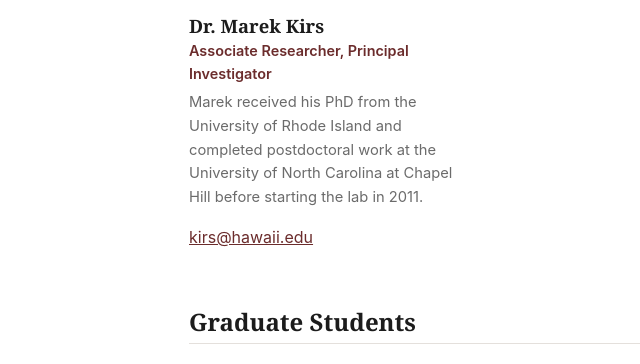
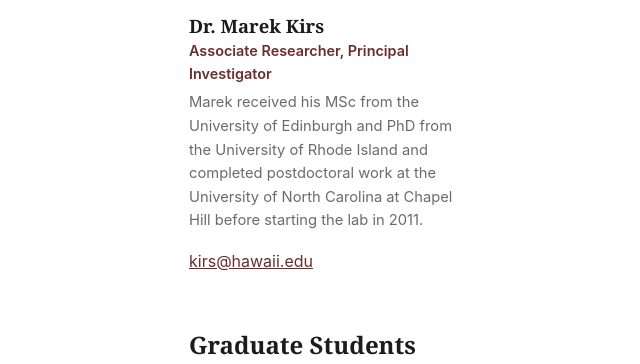
Before and after one commit to MarekKirs/marekkirs.github.io, a Jekyll site: the page built from team.md, in a window 1280 px wide and 900 px high, scrolled down 329 px, cut to the strip 167-531 px from the top of the window. Shown: the whole strip, without its empty margins (25-665 px from the left). Built offline with Jekyll 4.4.1, drawn with Linux system fonts in a browser that asks for light colours.

Commit message:
Update people.yml

```diff
--- a/_data/people.yml
+++ b/_data/people.yml
@@ -6,7 +6,7 @@
   role: "Associate Researcher, Principal Investigator"
   group: pi
   photo: "/assets/images/people/kirs.jpg"
-  bio: "Marek received his PhD from the University of Rhode Island and completed postdoctoral work at the University of North Carolina at Chapel Hill before starting the lab in 2011."
+  bio: "Marek received his MSc from the University of Edinburgh and PhD from the University of Rhode Island and completed postdoctoral work at the University of North Carolina at Chapel Hill before starting the lab in 2011."
   email: "kirs@hawaii.edu"
   website: ""
 
```
